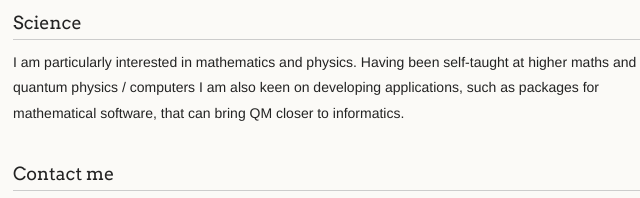
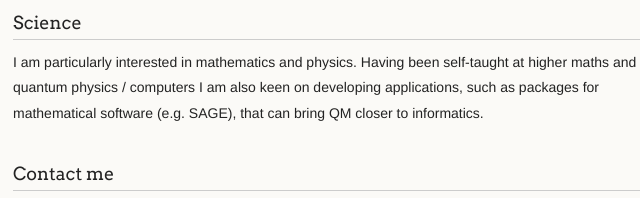
Before and after one commit to papachristoumarios/old-webpage, a plain HTML site: page index.html in a window 1280 px wide. Shown: the part 463-661 px from the top of the page, 297-937 px from the left. Drawn offline with Linux system fonts and the light colour scheme.

Commit message:
Updated index.html

```diff
--- a/index.html
+++ b/index.html
@@ -62,7 +62,7 @@
 
  <h3><a name="science" class="anchor" href="#science"><span class="octicon octicon-link"></span></a>Science</h3>
 
-        <p>I am particularly interested in mathematics and physics. Having been self-taught at higher maths and quantum physics / computers I am also keen on developing applications, such as packages for mathematical software, that can bring QM closer to informatics.</p>
+        <p>I am particularly interested in mathematics and physics. Having been self-taught at higher maths and quantum physics / computers I am also keen on developing applications, such as packages for mathematical software (e.g. SAGE), that can bring QM closer to informatics.</p>
 
 <h3>
 <a name="contact-me" class="anchor" href="#contact-me"><span class="octicon octicon-link"></span></a>Contact me</h3>
```
